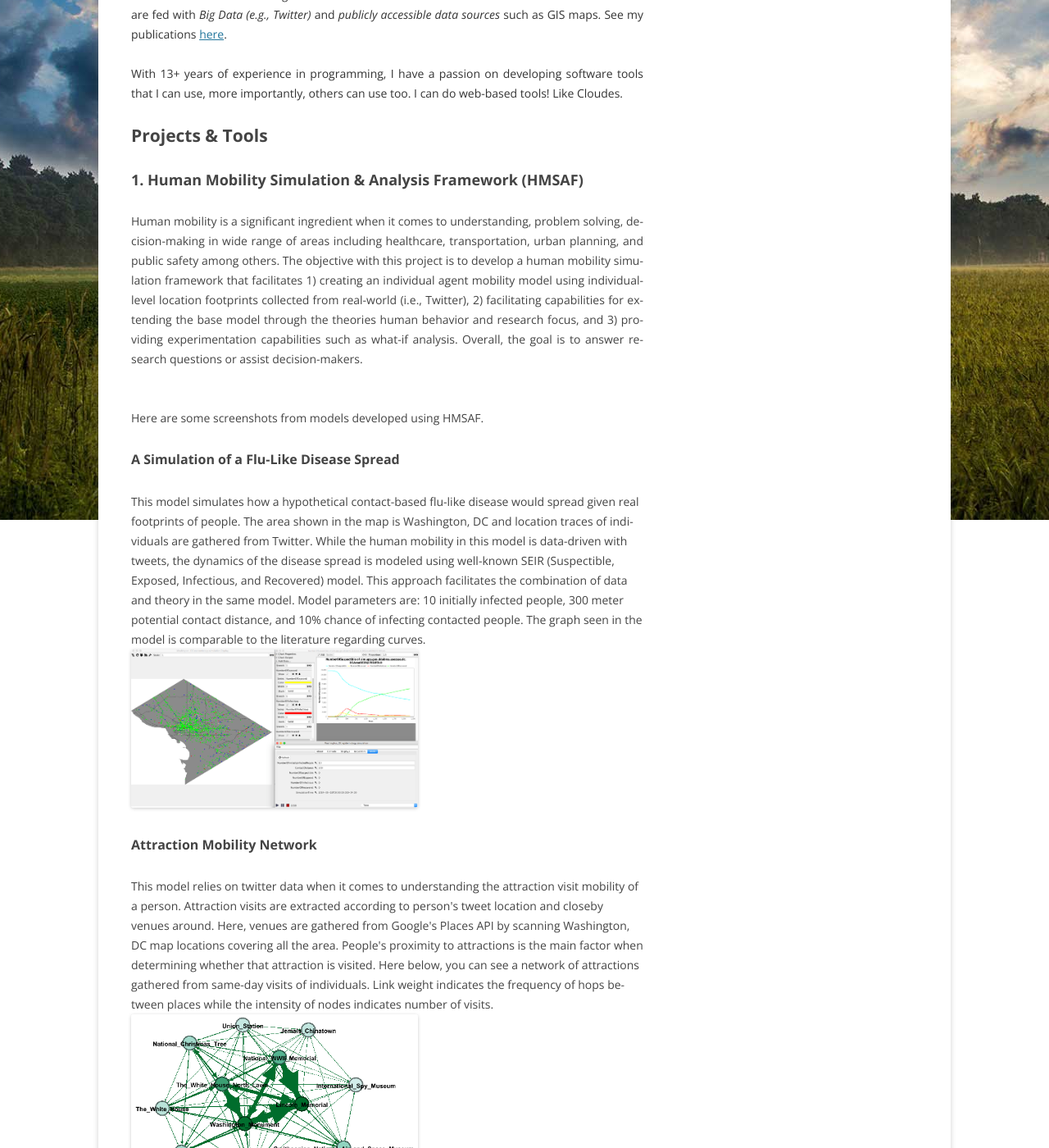
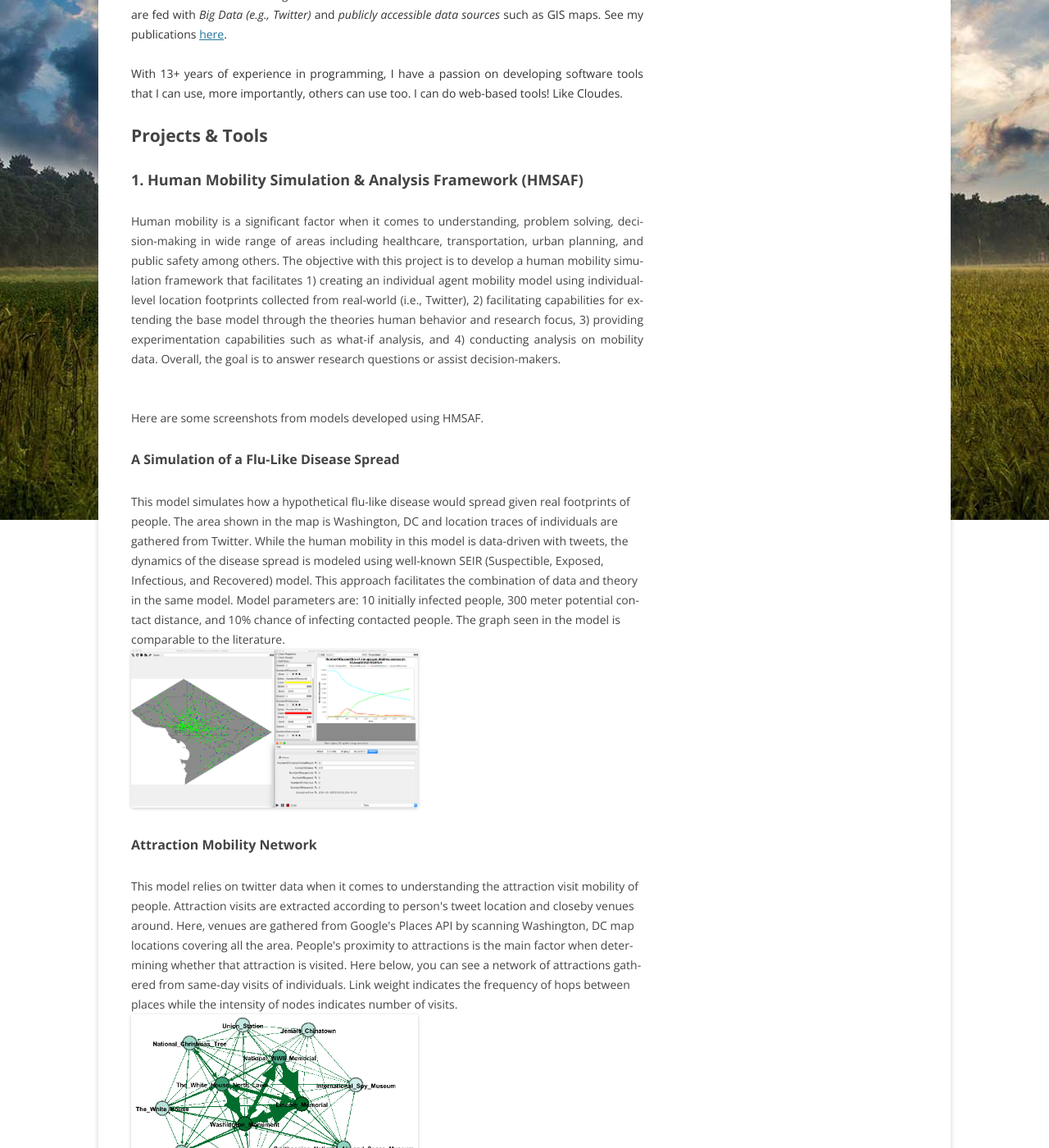
Before and after one commit to hamdikavak/hamdikavak.github.io, a Jekyll site: the page built from research-and-projects/index.html, in a window 1280 px wide and 1400 px high, scrolled down 384 px. Shown: the whole window at 82% size. Built offline with Jekyll 4.4.1, drawn with Linux system fonts in a browser that asks for light colours; nearby versions of some CDN libraries; library files that are not in the unit come from our copies; some of the changed text lies outside the part shown.

Commit message:
Update index.html

```diff
--- a/research-and-projects/index.html
+++ b/research-and-projects/index.html
@@ -19,32 +19,32 @@ See my publications <a title="Publications" href="{{ site.baseurl }}/publication
 <h1>Projects &amp; Tools</h1>
 <h2>1. Human Mobility Simulation &amp; Analysis Framework (HMSAF)</h2>
 <p style="text-align: justify;">
-  Human mobility is a significant ingredient when it comes to understanding, problem solving, decision-making in wide range of areas including healthcare, transportation, urban planning, and public safety among others.
+  Human mobility is a significant factor when it comes to understanding, problem solving, decision-making in wide range of areas including healthcare, transportation, urban planning, and public safety among others.
   The objective with this project is to develop a human
 mobility simulation framework that facilitates
 1) creating an individual agent
 mobility model using individual-level
 location footprints collected from real-world (i.e., Twitter),
 2) facilitating capabilities for extending
-the base model through the theories human behavior and research focus, and
+the base model through the theories human behavior and research focus,
 3) providing experimentation capabilities
-such as what-if analysis. Overall, the goal is to answer research questions or assist decision-makers.
+such as what-if analysis, and 4) conducting analysis on mobility data. Overall, the goal is to answer research questions or assist decision-makers.
 
   </p>
   <br/>
   Here are some screenshots from models developed using HMSAF.
 
   <h3>A Simulation of a Flu-Like Disease Spread</h3>
-  This model simulates how a hypothetical contact-based flu-like disease would spread given real footprints of people.
+  This model simulates how a hypothetical flu-like disease would spread given real footprints of people.
   The area shown in the map is Washington, DC and location traces of individuals are gathered from Twitter.
   While the human mobility in this model is data-driven with tweets, the dynamics of the disease spread is modeled using well-known SEIR (Suspectible, Exposed, Infectious, and Recovered) model.
   This approach facilitates the combination of data and theory in the same model. Model parameters are: 10 initially infected people, 300 meter potential contact distance, and 10% chance of infecting contacted people.
-  The graph seen in the model is comparable to the literature regarding curves.<br/>
+  The graph seen in the model is comparable to the literature.<br/>
 <a href="images/dc_disease_sim.png" target="_blank"><img src="images/dc_disease_sim.png" width="350"/></a>
   <br/>
 
   <h3>Attraction Mobility Network</h3>
-  This model relies on twitter data when it comes to understanding the attraction visit mobility of a person.
+  This model relies on twitter data when it comes to understanding the attraction visit mobility of people.
   Attraction visits are extracted according to person's tweet location and closeby venues around.
   Here, venues are gathered from Google's Places API by scanning Washington, DC map locations covering all the area.
 People's proximity to attractions is the main factor when determining whether that attraction is visited.
```
Also changed, not shown: other parts of research-and-projects/index.html (+4 -4 lines).
